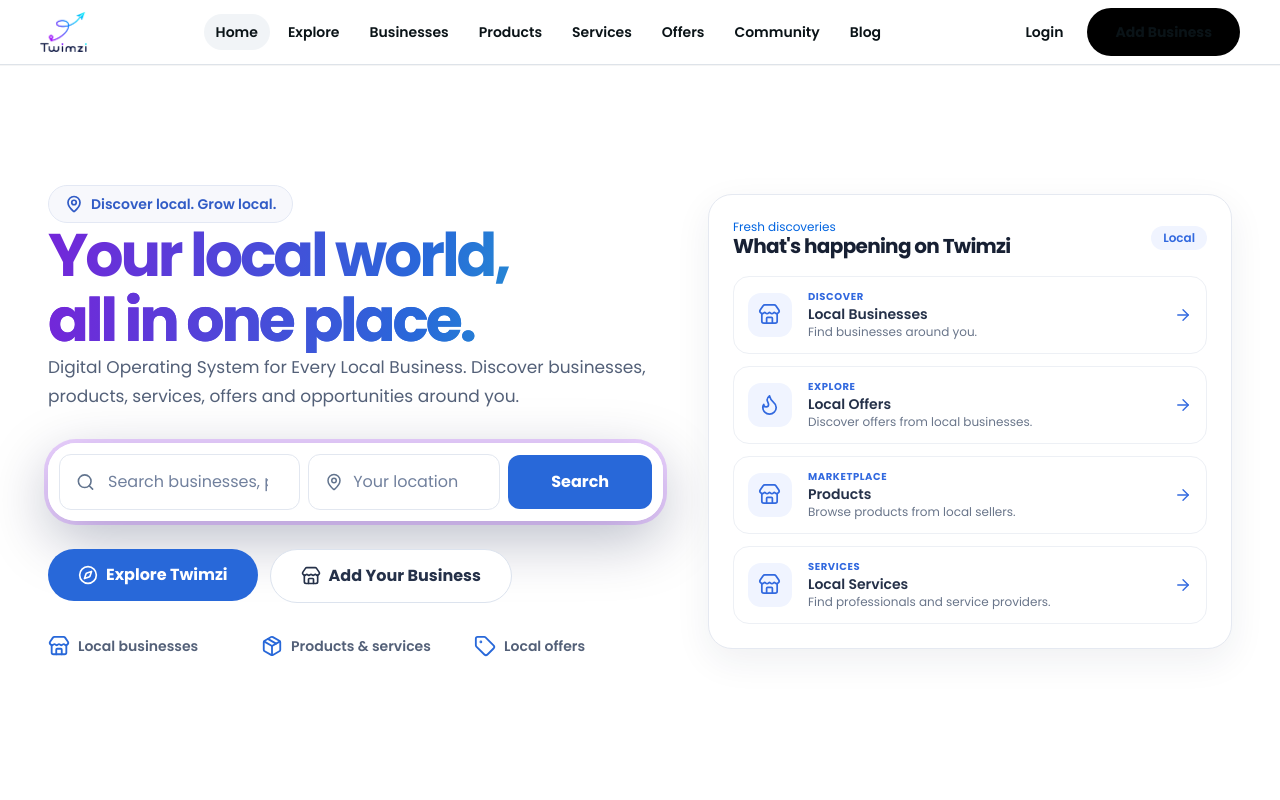
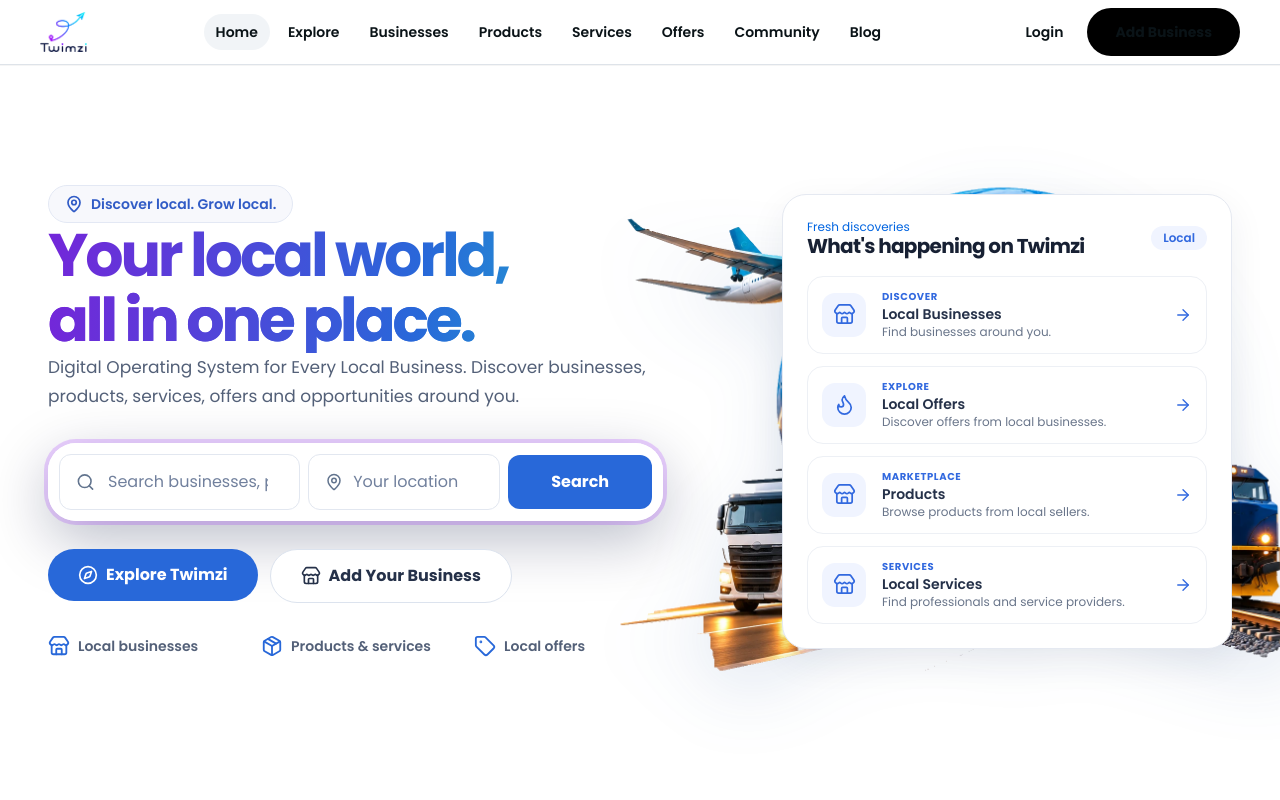
Before and after one commit to twimzi/twimzi-web, a Next.js app: page / in a window 1280 px wide. Shown: the top 800 px of the page. Built offline with nearby package versions, Linux system fonts and the light colour scheme; no server answers; the database is empty.

Commit message:
Add realistic global logistics artwork to homepage hero

```diff
--- a/src/components/home/hero-section.tsx
+++ b/src/components/home/hero-section.tsx
@@ -1,4 +1,5 @@
 
+import Image from "next/image";
 import Link from "next/link";
 
 import { ArrowRight, Compass, Flame, MapPin, Megaphone, Package, Search, Star, Store, Tag } from "lucide-react";
@@ -117,8 +118,17 @@ export function HeroSection({
             </div>
           </div>
 
-          <div className="twimzi-hero-discovery-wrap relative hidden min-h-[560px] items-center justify-center xl:flex">
-            <div className="twimzi-home-discovery-panel relative z-10 ml-auto w-full max-w-[570px] rounded-[30px] border border-white/75 bg-white/95 p-5 text-slate-900 shadow-[0_32px_90px_rgba(1,14,40,0.35)] backdrop-blur-xl sm:p-6">
+          <div className="twimzi-hero-discovery-wrap relative hidden min-h-[600px] items-center justify-center xl:flex">
+            <Image
+              src="/images/twimzi-global-logistics-clean.webp"
+              alt="A globe connected by global air, road and rail transport, representing Twimzi’s global business reach"
+              width={1536}
+              height={1024}
+              priority
+              sizes="(min-width: 1280px) 58vw, 0px"
+              className="pointer-events-none absolute left-[-150px] top-1/2 z-0 h-auto w-[760px] max-w-none -translate-y-1/2 object-contain drop-shadow-[0_24px_35px_rgba(25,75,150,0.12)]"
+            />
+            <div className="twimzi-home-discovery-panel relative z-10 ml-auto w-full max-w-[450px] rounded-[30px] border border-white/75 bg-white/95 p-5 text-slate-900 shadow-[0_32px_90px_rgba(1,14,40,0.35)] backdrop-blur-xl sm:p-6">
               <div className="flex items-center justify-between">
                 <div>
                   <p className="text-xs text-[var(--color-text-muted)]">
```
